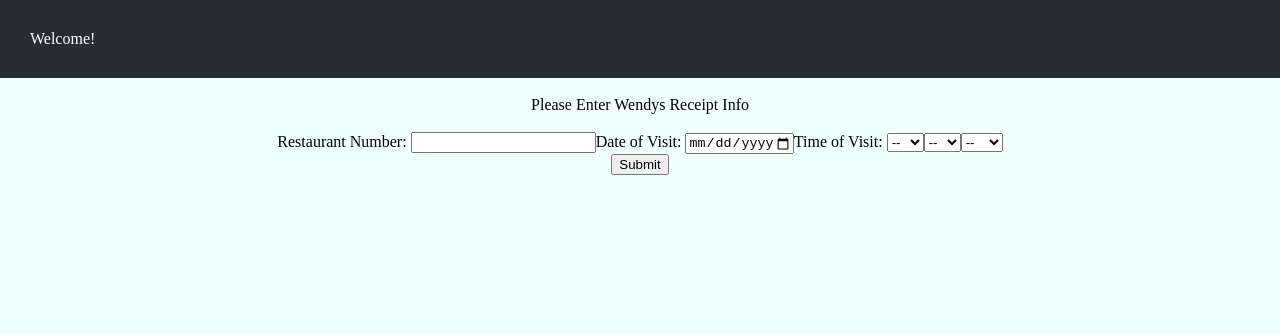
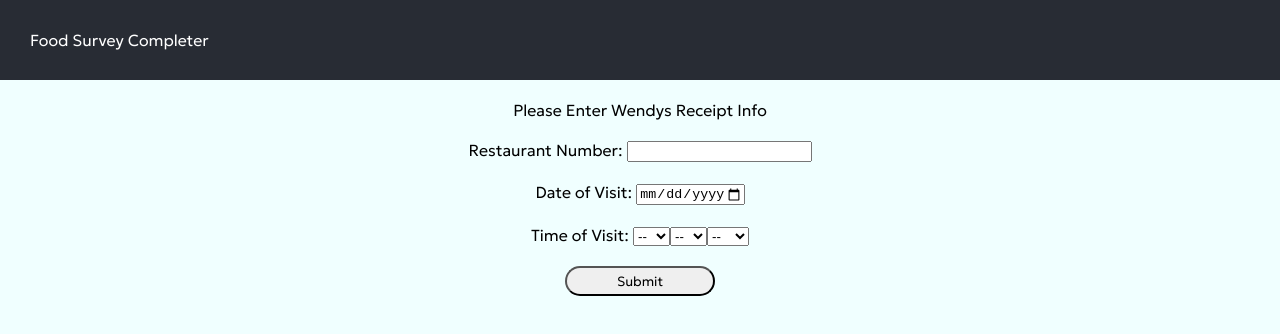
Before and after one commit to joopark0/foodsurvey, a React (Create React App) app: page / in a window 1280 px wide. Shown: the top 334 px of the page. Built offline with nearby package versions, Linux system fonts and the light colour scheme.

Commit message:
Website prettier

```diff
--- a/src/App.css
+++ b/src/App.css
@@ -1,5 +1,13 @@
+@import url('https://fonts.googleapis.com/css2?family=Geologica:wght@300&display=swap');
+
 .App {
   text-align: center;
+}
+.mainTitle{
+  font-family: Geologica
+}
+div{
+  font-family: Geologica;
 }
 
 body{
@@ -7,6 +15,12 @@
   background-color: azure;
 }
 
+.submit-button{
+  font-family: Geologica;
+  border-radius: 20px;
+  width: 150px;
+  height: 30px;
+}
 .App-logo {
   height: 40vmin;
   pointer-events: none;
--- a/src/App.js
+++ b/src/App.js
@@ -47,7 +47,7 @@
     <div className="App">
       <Header />
       <br></br>
-      <div>Please Enter Wendys Receipt Info</div>
+      <div className="mainTitle">Please Enter Wendys Receipt Info</div>
       <br></br>
       <Form
         handleSubmit={handleSubmit}
--- a/src/components/Form.js
+++ b/src/components/Form.js
@@ -37,13 +37,18 @@
     <div>
       <form onSubmit={handleSubmit}>
         <div>
+          <div className="forminfo">
             Restaurant Number:{' '}
             <input
               id="restnumber"
               value={restNumber}
               onChange={handlerestNumber}
               className="rest-number"
+              required
             />
+          </div>
+          <br></br>
+          <div className="forminfo">
             Date of Visit:{' '}
             <input
               id="dateofvisit"
@@ -52,13 +57,18 @@
               min="2020-01-01"
               max={today}
               onChange={handledateNumber}
+              required
             />
+          </div>
+          <br></br>
+          <div className="forminfo">
             Time of Visit:{' '}
             <select
               id="inputhours"
               name="inputhours"
               value={hoursNumber}
               onChange={handlehoursNumber}
+              required
             >
               <option value>--</option>
               {newhours.map((x) => (
@@ -70,6 +80,7 @@
               id="inputminutes"
               value={minutesNumber}
               onChange={handleminutesNumber}
+              required
             >
               <option value>--</option>
               {newminutes.map((x) => (
@@ -81,11 +92,14 @@
               id="meridiantime"
               value={meridianTime}
               onChange={handlemeridianTime}
+              required
             >
               <option value>--</option>
               <option value="AM">AM</option>
               <option value="PM">PM</option>
             </select>
+          </div>
+          <br></br>
         </div>
         <div>
           <button type="submit" className="submit-button" id="submitbutton">
--- a/src/components/Header.js
+++ b/src/components/Header.js
@@ -3,7 +3,7 @@
     <div>
       <nav className="navmain">
         <nav className="navleft" id="navLeft">
-          Welcome!
+          Food Survey Completer
         </nav>
         <nav className="navright"></nav>
       </nav>
```
Lines whose indentation alone changed are shown as unchanged.
